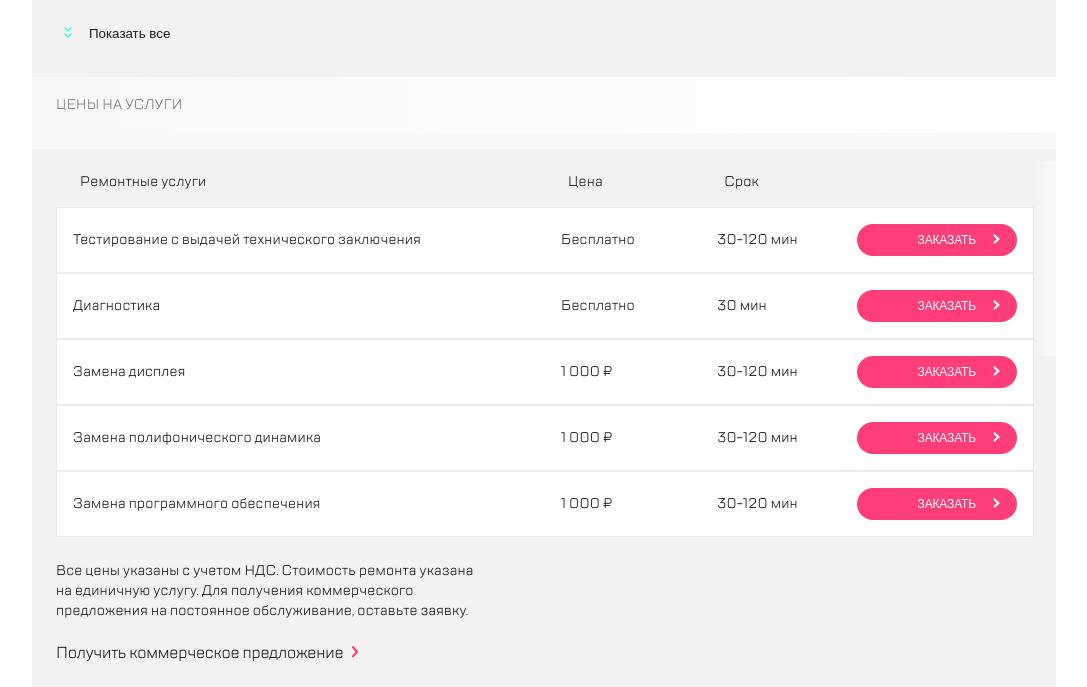
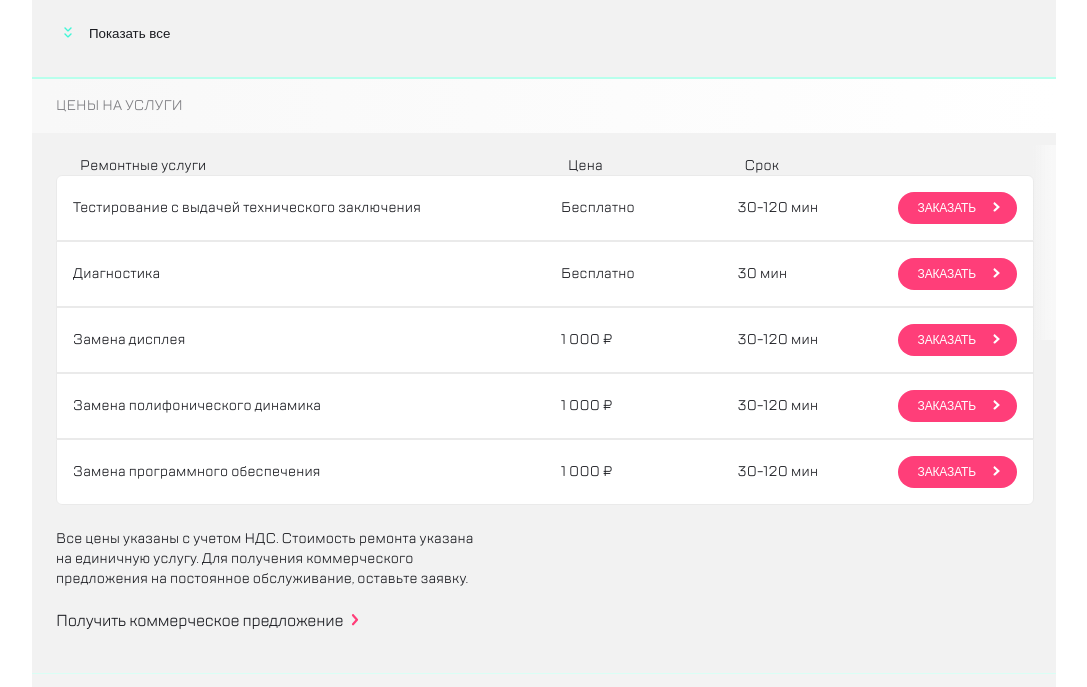
Before and after one commit to kamkirina/cps_project, a website built with webpack: page src/index.html in a window 1280 px wide. Shown: the part 1204-1891 px from the top of the page, without its empty margins (96-1183 px from the left). Built offline with nearby package versions, Linux system fonts and the light colour scheme; files whose address does not match are found by name.

Commit message:
correct price buttons and border radius

```diff
--- a/src/scss/burger.scss
+++ b/src/scss/burger.scss
@@ -89,7 +89,7 @@
   height: 32px;
   top: -3px;
   left: -24px;
-  background: #41f6d7;
+  background: $green;
   border-top-right-radius: 30px;
   border-bottom-right-radius: 30px;
 }
--- a/src/scss/description.scss
+++ b/src/scss/description.scss
@@ -19,7 +19,7 @@
   top: 24px;
   width: 4px;
   height: 40px;
-  background: #41f6d7;
+  background: $green;
   border-top-right-radius: 30px;
   border-bottom-right-radius: 30px;
 }
@@ -34,7 +34,7 @@
   font-size: 16px;
   line-height: 24px;
   letter-spacing: -0.2px;
-  color: #7e7e82;
+  color: $subTitle;
   overflow-x: scroll;
   white-space: nowrap;
   &__item {
@@ -50,7 +50,7 @@
 
 .main-nav__item.active {
   background: #ffffff;
-  border: 2px solid #b8ffec;
+  border: 2px solid $border;
   border-radius: 6px;
 }
 
--- a/src/scss/price.scss
+++ b/src/scss/price.scss
@@ -30,7 +30,7 @@
 }
 
 .pink-btn {
-  background: #ff3e79;
+  background: $pink;
   border-radius: 16px;
   font-size: 12px;
   line-height: 24px;
@@ -76,7 +76,7 @@
 @media (min-width: 768px) {
   .slider__item--price {
     display: grid;
-    grid-template-columns: 50% 1fr 1fr 18%;
+    grid-template-columns: 50% 1fr 1fr 135px;
     width: 720px;
     flex-direction: row;
     justify-content: space-between;
@@ -84,6 +84,14 @@
     border-radius: 0;
     & h4 {
       display: none;
+    }
+    &:first-child {
+      border-top-right-radius: 6px;
+      border-top-left-radius: 6px;
+    }
+    &:last-child {
+      border-bottom-right-radius: 6px;
+      border-bottom-left-radius: 6px;
     }
   }
   .price__content {
@@ -97,9 +105,8 @@
 
   .price__title {
     display: grid;
-    grid-template-columns: 50% 1fr 1fr 18%;
+    grid-template-columns: 50% 1fr 1fr 135px;
     padding-left: 24px;
-    margin-bottom: 16px;
   }
   .price__text {
     margin-bottom: 0;
--- a/src/scss/slider.scss
+++ b/src/scss/slider.scss
@@ -7,6 +7,7 @@
   color: $subTitle;
   padding: 0 16px;
   background: linear-gradient(-270deg, #f8f8f8 0%, #ffffff 98.61%);
+  border-top: 2px solid $border;
 }
 
 .slider__swiper {
--- a/src/scss/variables.scss
+++ b/src/scss/variables.scss
@@ -3,3 +3,5 @@ $text: #1b1c21;
 $subTitle: #7e7e82;
 $bgSection: #f2f2f2;
 $pink: #ff3e79;
+$green: #41f6d7;
+$border: #b8ffec;
```
